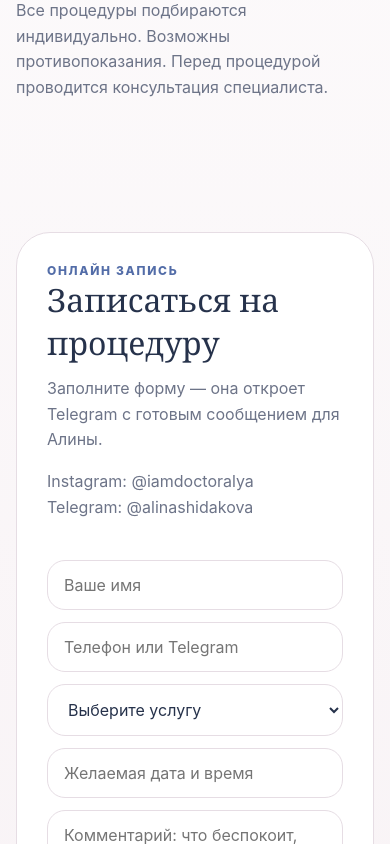
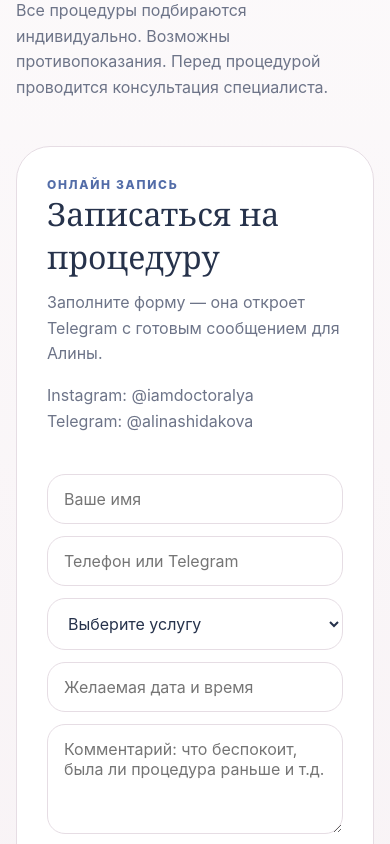
Before and after one commit to Kubanovk/alina-cosmetology, a Next.js app: page / in a window 390 px wide. Shown: the part 3140-3984 px from the top of the page. Built offline with nearby package versions, Linux system fonts and the light colour scheme.

Commit message:
Reduce mobile section spacing

```diff
--- a/app/globals.css
+++ b/app/globals.css
@@ -526,7 +526,15 @@ textarea {
   }
 
   #services {
+    padding: 22px 0 24px;
+  }
+
+  #booking {
     padding-top: 22px;
+  }
+
+  #services .section-text {
+    margin-bottom: 0;
   }
 
   .hero-card-image {
```
